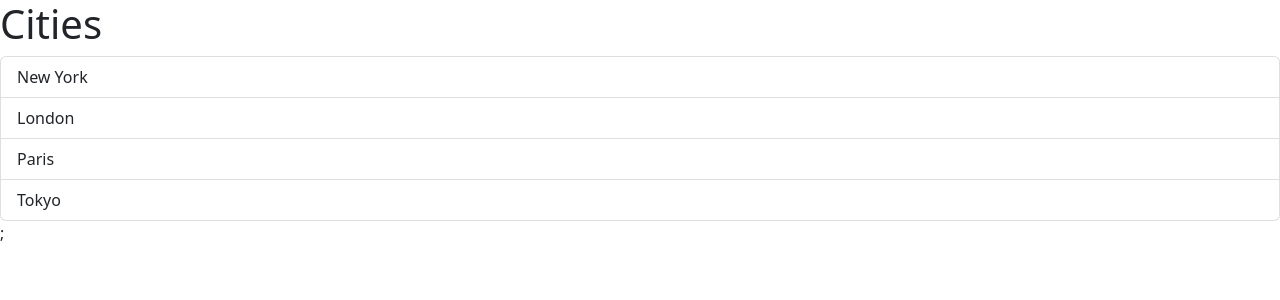
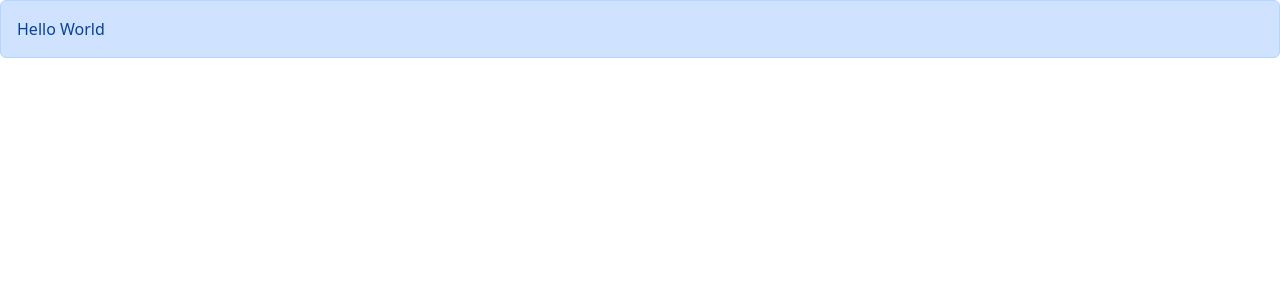
Before and after one commit to ridsashabbir/react, a React (Vite) app in the folder react-app/: page / in a window 1280 px wide. Shown: the top 300 px of the page. Built offline with nearby package versions, Linux system fonts and the light colour scheme.

Commit message:
passing children

```diff
--- a/react-app/src/App.tsx
+++ b/react-app/src/App.tsx
@@ -1,19 +1,11 @@
-import ListGroup from "./components/ListGroup";
+import Alert from "./components/Alert";
 
 function App() {
-  let items = ["New York", "London", "Paris", "Tokyo"];
-
-  const handleSelectItem = (item: string) => {
-    console.log(item);
-  };
-
   return (
     <div>
-      <ListGroup
-        items={items}
-        heading="Cities"
-        onSelectItem={handleSelectItem}
-      ></ListGroup>
+      <Alert>
+        Hello <span>World</span>
+      </Alert>
     </div>
   );
 }
--- /dev/null
+++ b/react-app/src/components/Alert.tsx
@@ -0,0 +1,11 @@
+import { ReactNode } from "react";
+
+interface Props {
+  children: ReactNode;
+}
+
+const Alert = ({ children }: Props) => {
+  return <div className="alert alert-primary">{children}</div>;
+};
+
+export default Alert;
```
